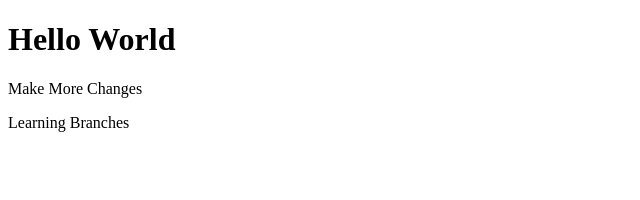
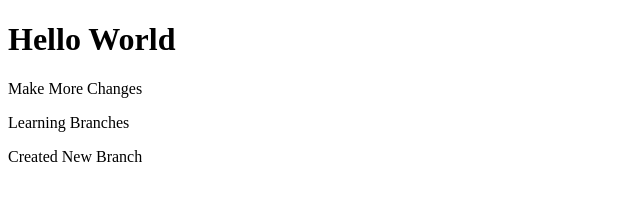
Before and after one commit to thoufiq-hbwsl/git-assignment, a plain HTML site: page index.html in a window 1280 px wide. Shown: the whole page, without its empty margins (0-640 px from the left). Drawn offline with Linux system fonts and the light colour scheme.

Commit message:
testing a new feature

```diff
--- a/index.html
+++ b/index.html
@@ -11,5 +11,7 @@
     <p>Make More Changes</p>
 
     <p>Learning Branches</p>
+    <p>Created New Branch</p>
+
 </body>
 </html>
```
Also changed, not shown: NewFeature/New1.txt (added), NewFeature/New2.txt (added).
